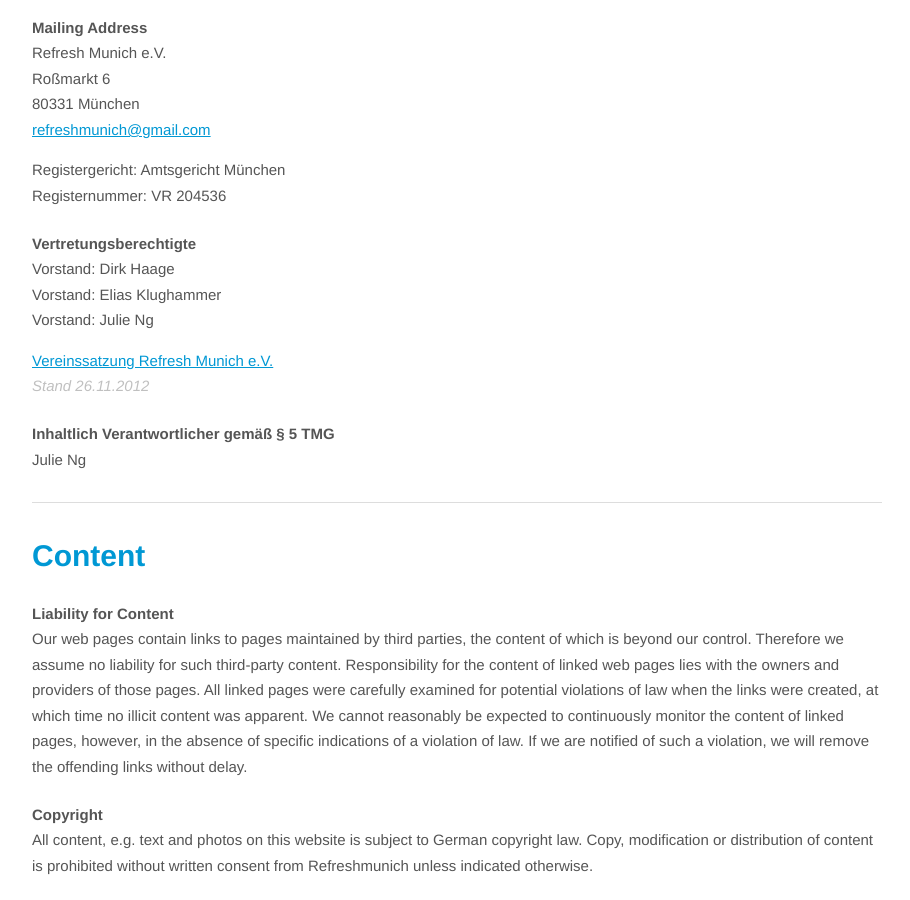
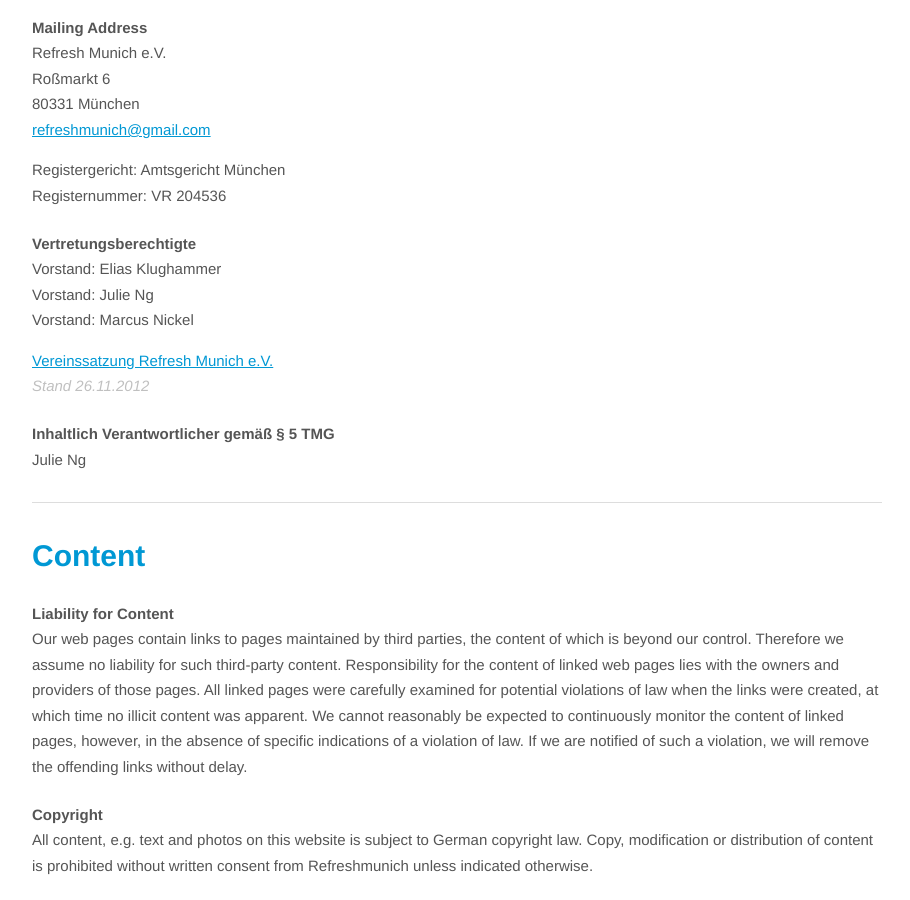
Before and after one commit to refreshmunich/refreshmunich.github.io, a Jekyll site: the page built from legal.html, in a window 1280 px wide and 900 px high, scrolled down 650 px. Shown: the whole window, without its empty margins (183-1093 px from the left). Built offline with Jekyll 4.4.1, drawn with Linux system fonts in a browser that asks for light colours; nearby versions of some CDN libraries; some web fonts are replaced.

Commit message:
Remove another instance of Dirk

```diff
--- a/legal.html
+++ b/legal.html
@@ -58,9 +58,9 @@
 
     <h4>Vertretungsberechtigte</h4>
     <ul class="legal-vorstand">
-      <li>Vorstand: Dirk Haage</li>
       <li>Vorstand: Elias Klughammer</li>
       <li>Vorstand: Julie Ng</li>
+      <li>Vorstand: Marcus Nickel</li>
     </ul>
 
     <p><a target="_blank" href="assets/verein/Refresh-Satzung-Stand-20121126.pdf">Vereinssatzung Refresh Munich e.V.</a><br>
```
